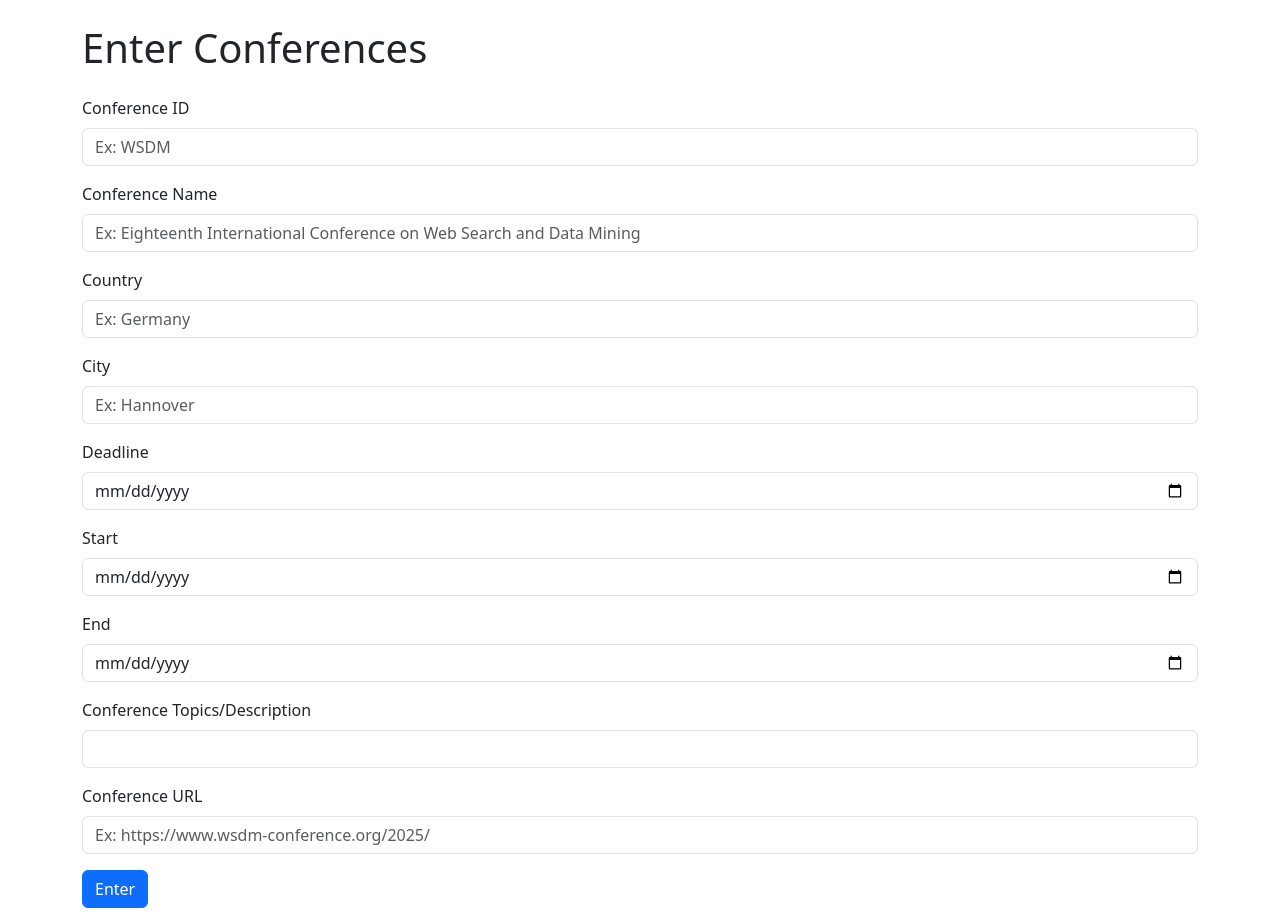
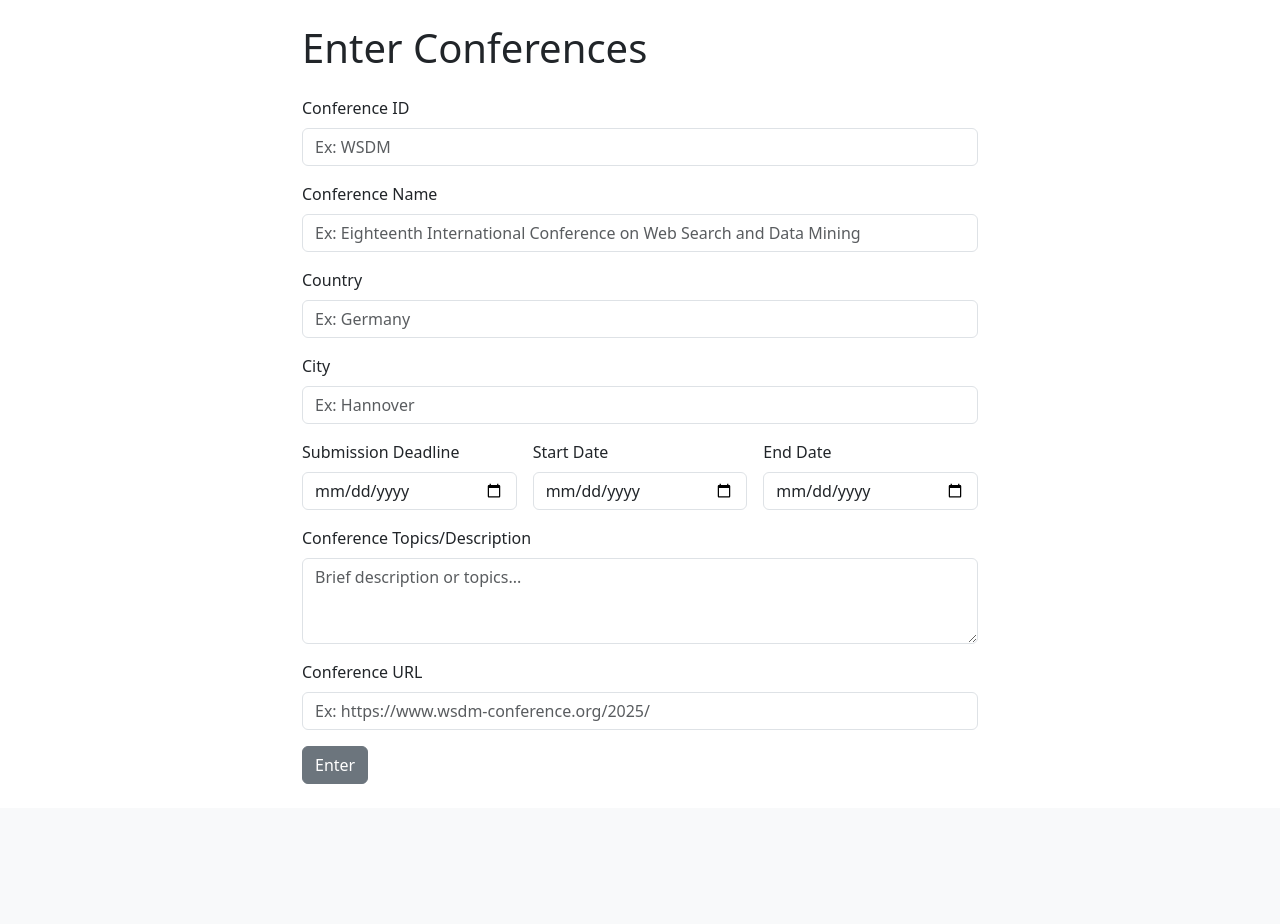
Before and after one commit to kubishi/scholar, a Flask app: page /add_conf in a window 1280 px wide. Shown: the part 56-980 px from the top of the page. After the commit the page ends 840 px from the top, so only its background shows below. Run offline with Flask 3, Linux system fonts and the light colour scheme.

Commit message:
Improved Looks

```diff
--- a/Frontend/app.py
+++ b/Frontend/app.py
@@ -63,7 +63,11 @@ def login():
 @app.route("/callback", methods=["GET", "POST"])
 def callback():
     token = oauth.auth0.authorize_access_token()
+
+    print("TONEKKKKKKKKN", token["id_token"])
     session["user"] = token
+    sub = "google-oauth2|1234567890"
+
     return redirect("/")
 
 @app.route("/logout")
@@ -220,7 +224,7 @@ def index():
                            num_results=num_results,
                            date_span_first=date_span_first,
                            date_span_second=date_span_second,
-                           session=session.get('user'),
+                           session_user_name=session.get('user'),
                            pretty=json.dumps(session.get('user'), indent=4) if session.get('user') else None)
 
 # ENTER CONFERENCES PAGE
@@ -263,7 +267,9 @@ def conference_adder():
                 "start_date": start_date,
                 "end_date": end_date,
                 "topics": topic_list,
-                "url": conference_link
+                "url": conference_link,
+                "contributer": session['user']['userinfo']['sub'],
+
             }
         }
 
--- a/Frontend/static/styles.css
+++ b/Frontend/static/styles.css
@@ -3,7 +3,7 @@ body {
 }
 
 .navbar {
-  background-color: lightgrey;
+  background-color: #d3d3d3;
 }
 
 .kubishi_logo {
--- a/Frontend/static/styles.scss
+++ b/Frontend/static/styles.scss
@@ -3,7 +3,7 @@ body {
 }
 
 .navbar {
-    background-color: lightgrey
+    background-color: rgb(88, 82, 82)
 }
 
 .kubishi_logo {
--- a/Frontend/templates/add_conference.html
+++ b/Frontend/templates/add_conference.html
@@ -10,7 +10,7 @@
   </div>
 </nav>
 
-<div class="container mt-4">
+<div class="container my-4" style="max-width: 700px;">
   <h1 class="mb-4">Enter Conferences</h1>
   <form method="GET" action="/add_conf" class="my-3">
     <div class="mb-3">
@@ -33,33 +33,34 @@
       <input type="text" class="form-control" id="city" name="city" placeholder="Ex: Hannover">
     </div>
 
-    <div class="mb-3">
-      <label for="deadline" class="form-label">Deadline</label>
-      <input type="date" class="form-control" id="deadline" name="deadline">
+    <div class="row g-3 mb-3">
+      <div class="col-md-4">
+        <label for="deadline" class="form-label">Submission Deadline</label>
+        <input type="date" class="form-control" id="deadline" name="deadline" aria-label="Submission Deadline">
+      </div>
+      <div class="col-md-4">
+        <label for="start_date" class="form-label">Start Date </label>
+        <input type="date" class="form-control" id="start_date" name="start_date" required aria-label="Start Date">
+      </div>
+      <div class="col-md-4">
+        <label for="end_date" class="form-label">End Date </label>
+        <input type="date" class="form-control" id="end_date" name="end_date" required aria-label="End Date">
+      </div>
     </div>
 
     <div class="mb-3">
-      <label for="start_date" class="form-label">Start</label>
-      <input type="date" class="form-control" id="start_date" name="start_date" required>
-    </div>
-
-    <div class="mb-3">
-      <label for="end_date" class="form-label">End</label>
-      <input type="date" class="form-control" id="end_date" name="end_date" required >
-    </div>
-
-    <div class="mb-3">
-        <label for="topic_list" class="form-label">Conference Topics/Description</label>
-        <input type="text" class="form-control" id="topic_list" name="topic_list" required>
+      <label for="topic_list" class="form-label">Conference Topics/Description </label>
+      <textarea class="form-control" id="topic_list" name="topic_list" rows="3" required placeholder="Brief description or topics..."></textarea>
     </div>
 
     <div class="mb-3">
         <label for="conference_link" class="form-label">Conference URL</label>
-        <input type="text" class="form-control" id="conference_link" name="conference_link" required placeholder="Ex: https://www.wsdm-conference.org/2025/">
+        <input type="text" class="form-control" id="conference_link" name="conference_link" rows="3" required placeholder="Ex: https://www.wsdm-conference.org/2025/">
     </div>
 
 
-    <button type="submit" class="btn btn-primary">Enter</button>
+
+    <button type="submit" class="btn btn-secondary">Enter</button>
   </form>
 
 
```
Also changed, not shown: Frontend/templates/index.html (+5 -5 lines), Frontend/test.py (added, +82 -0 lines).
